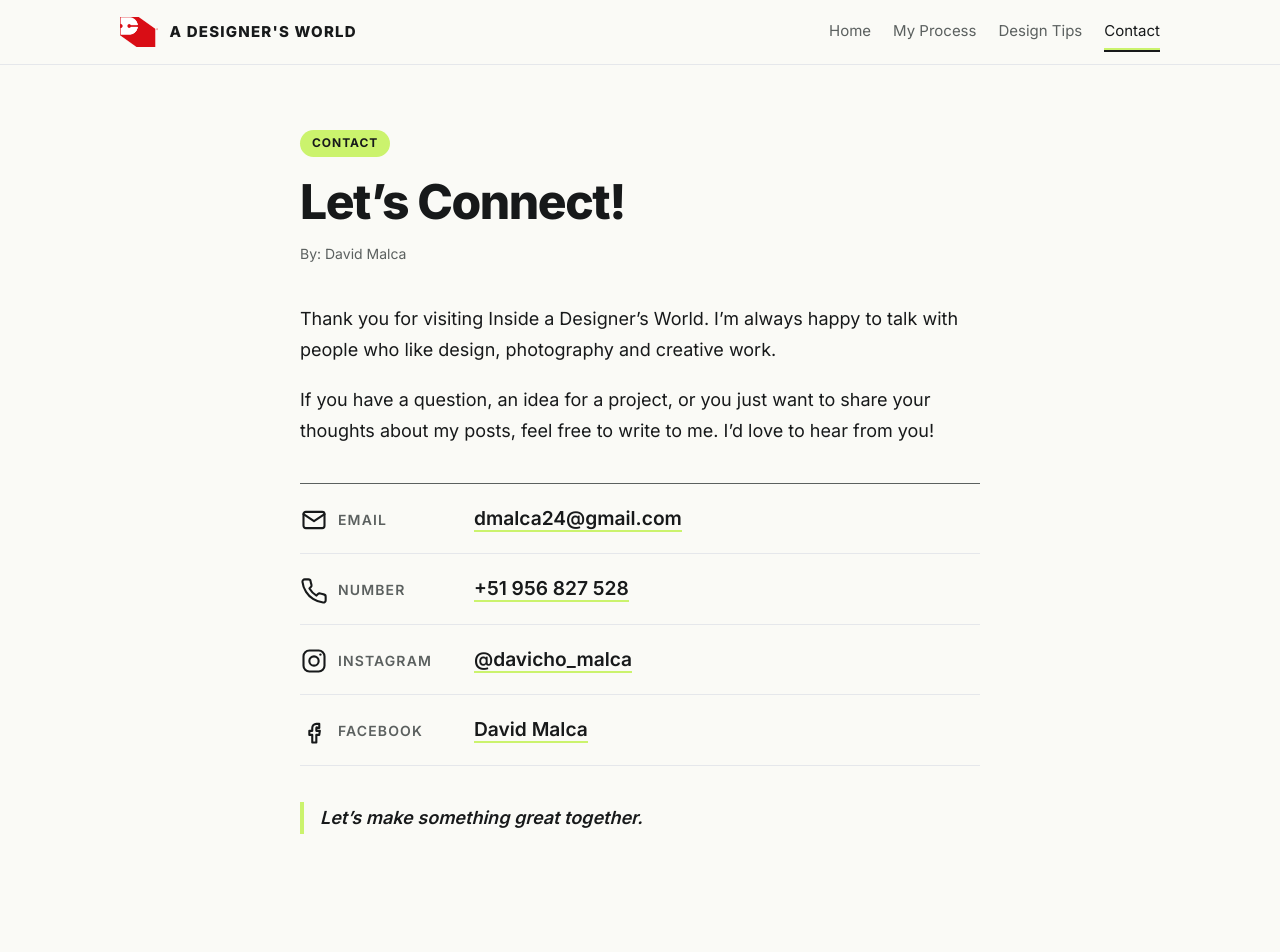
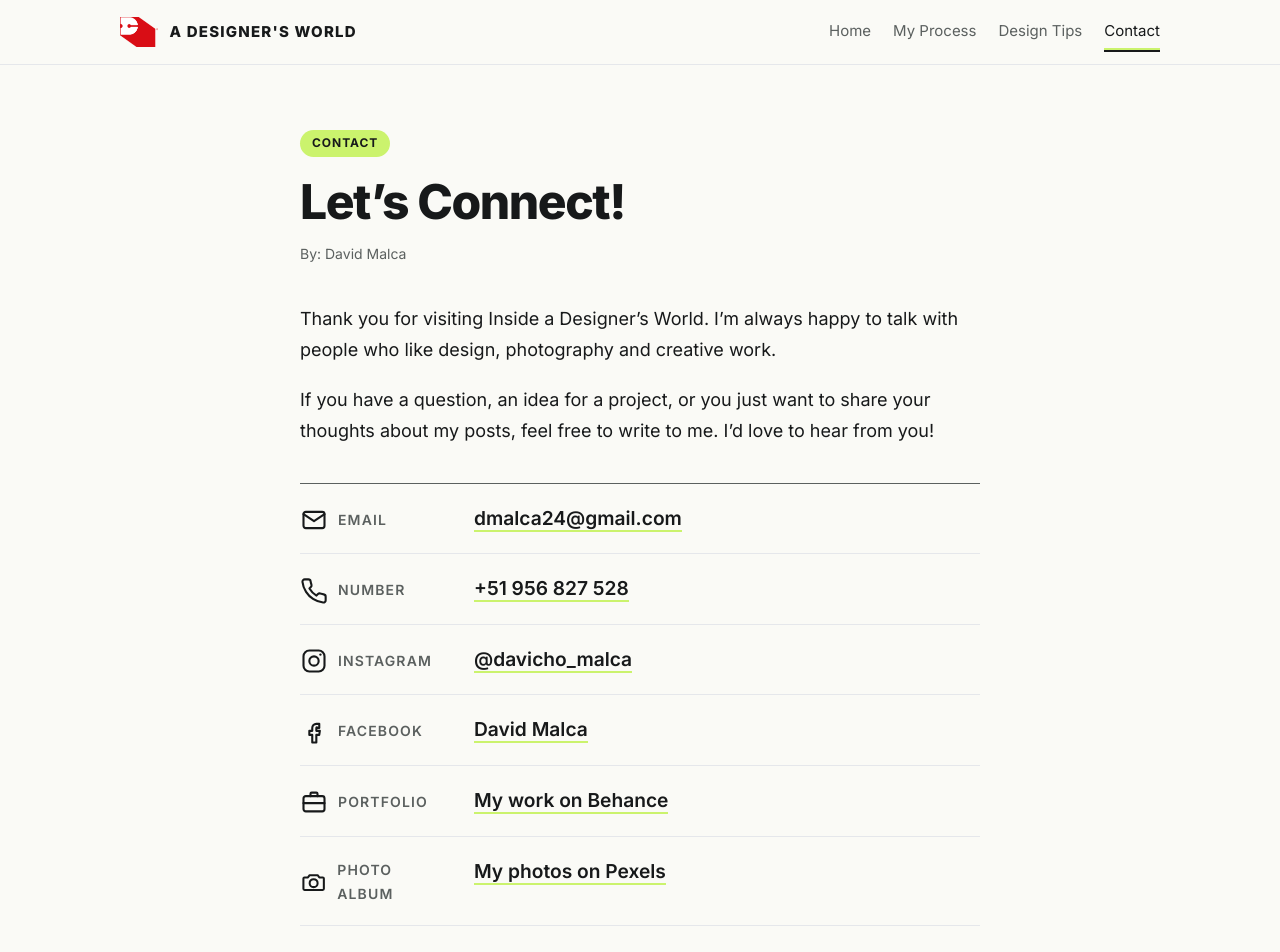
Before and after one commit to fabianrodriguez33/blog, a React (Vite) app: page /contact in a window 1280 px wide. Shown: the top 952 px of the page. Built offline with nearby package versions, Linux system fonts and the light colour scheme.

Commit message:
Add portfolio and photo album links

```diff
--- a/src/components/Icons.tsx
+++ b/src/components/Icons.tsx
@@ -31,6 +31,20 @@ export const InstagramIcon = () => (
   </svg>
 );
 
+export const PortfolioIcon = () => (
+  <svg {...base}>
+    <rect x="3" y="7" width="18" height="13" rx="2" />
+    <path d="M9 7V5a1 1 0 0 1 1-1h4a1 1 0 0 1 1 1v2M3 13h18" />
+  </svg>
+);
+
+export const CameraIcon = () => (
+  <svg {...base}>
+    <path d="M4 8h3l1.5-2h7L17 8h3a1 1 0 0 1 1 1v9a1 1 0 0 1-1 1H4a1 1 0 0 1-1-1V9a1 1 0 0 1 1-1z" />
+    <circle cx="12" cy="13" r="3.5" />
+  </svg>
+);
+
 export const FacebookIcon = () => (
   <svg {...base}>
     <path d="M14 8.5h2.5V5H14a3.5 3.5 0 0 0-3.5 3.5V11H8v3.5h2.5V21H14v-6.5h2.5L17 11h-3V8.5a.5.5 0 0 1 .5-.5z" />
--- a/src/pages/Contact.tsx
+++ b/src/pages/Contact.tsx
@@ -1,5 +1,5 @@
 import { AUTHOR } from "../config";
-import { FacebookIcon, InstagramIcon, MailIcon, PhoneIcon } from "../components/Icons";
+import { CameraIcon, FacebookIcon, InstagramIcon, MailIcon, PhoneIcon, PortfolioIcon } from "../components/Icons";
 
 export default function Contact() {
   return (
@@ -28,7 +28,17 @@ export default function Contact() {
           <dt><FacebookIcon />Facebook</dt>
           <dd><a href="https://web.facebook.com/david.malca.7927/?locale=es_LA" target="_blank" rel="noopener noreferrer">David Malca</a></dd>
         </div>
+        <div>
+          <dt><PortfolioIcon />Portfolio</dt>
+          <dd><a href="https://www.behance.net/davidmalca1" target="_blank" rel="noopener noreferrer">My work on Behance</a></dd>
+        </div>
+        <div>
+          <dt><CameraIcon />Photo album</dt>
+          <dd><a href="https://www.pexels.com/es-es/@david-malca-2163526568/gallery/" target="_blank" rel="noopener noreferrer">My photos on Pexels</a></dd>
+        </div>
       </dl>
+
+      <p>My portfolio is not fully up to date yet, but you can see some of my designs on Behance and my photographs in my Pexels album.</p>
 
       <p className="question">Let’s make something great together.</p>
     </section>
```
